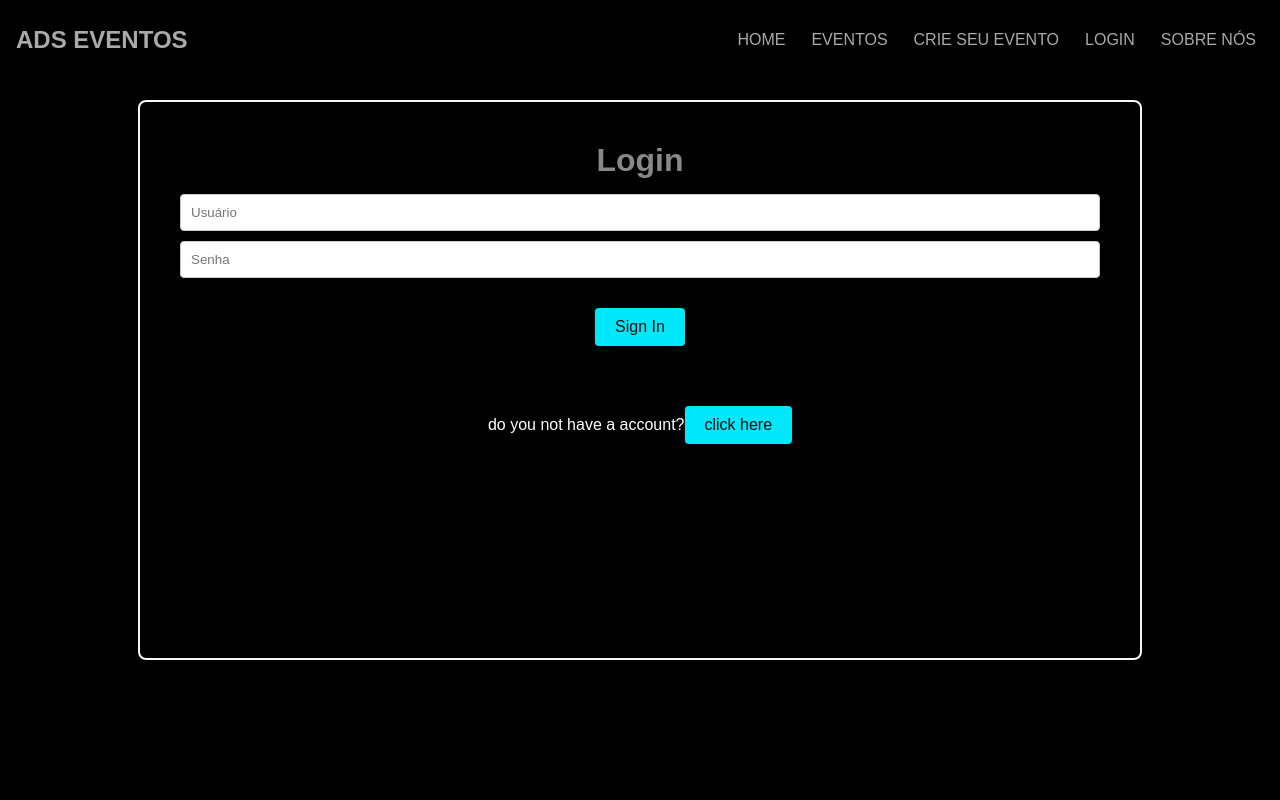
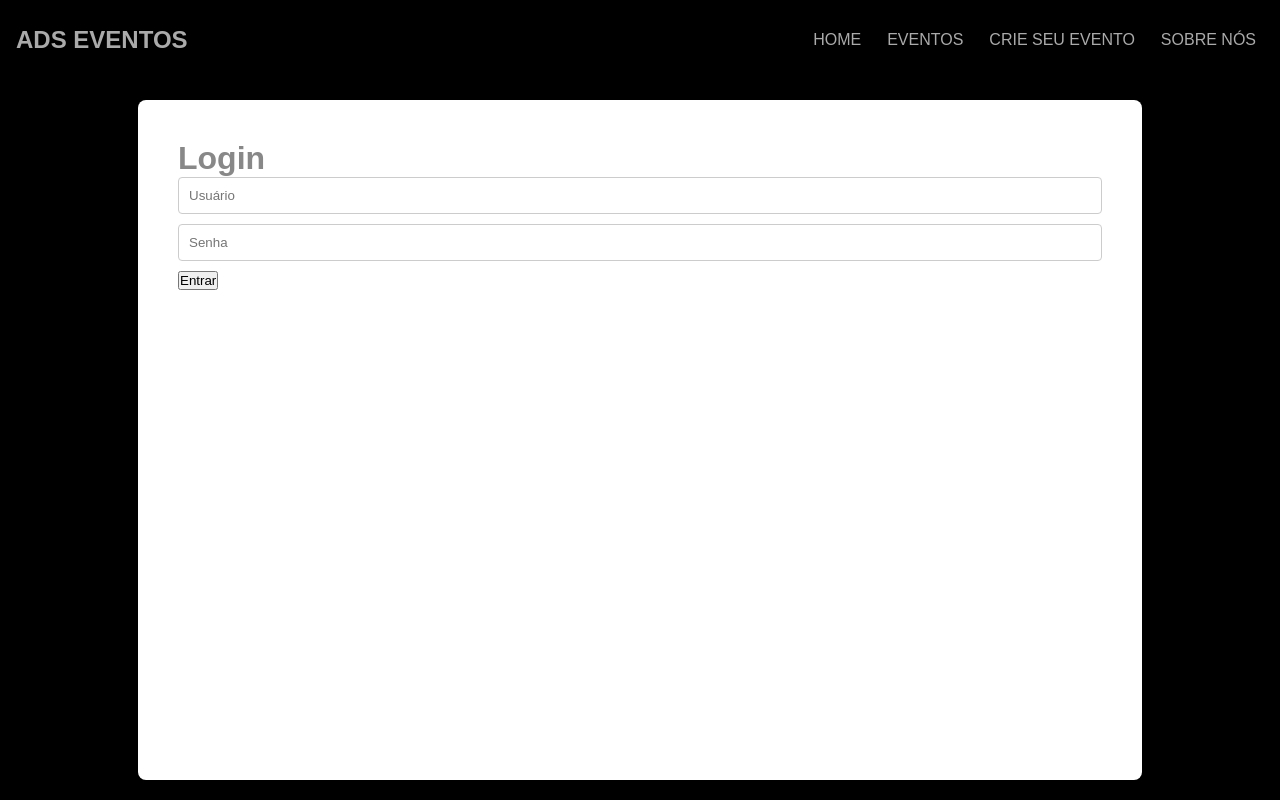
Before and after one commit to FelipeCostaOFM/Projeto-Integrador, a React (Create React App) app in the folder frontend/: page /SignIn in a window 1280 px wide. Built offline with nearby package versions, Linux system fonts and the light colour scheme.

Commit message:
Revert "tela de cadastro e mudanças no estilo"
This reverts commit fe6aabcef7bffd216d0b586ccdaa9b61addffbeb.

```diff
--- a/frontend/src/App.css
+++ b/frontend/src/App.css
@@ -1,28 +1,25 @@
 /* Estilos dos botões */
 button.info-button,
 button[type="crie-evento"] {
-  background-color: #00e7f9;
+  background-color: #28a745;
   border: none;
   border-radius: 4px;
-  color: #0f0f0f;
+  color: white;
   cursor: pointer;
   font-size: 16px;
   margin-bottom: 40px;
   margin-top: 20px;
   padding: 10px 20px;
-  transition: 1,5;
 }
 
 button.info-button:hover,
 button[type="crie-evento"]:hover {
-  color: #ccc;
-  background-color: blue;
+  background-color: #218838;
 }
 
 /* Box matriz das event-box */
 .event-box {
-  align-items: flex-start;
-  background-color: #0f0f0f;
+  align-items: center;
   border: 1px solid #ccc;
   border-radius: 4px;
   box-shadow: 0 0 10px rgba(0, 0, 0, 0.1);
@@ -32,8 +29,13 @@ button[type="crie-evento"]:hover {
   justify-content: space-between;
   margin-bottom: 20px;
   padding: 15px;
-  text-align: start;
+  text-align: center;
   transition: background-color 0.3s ease;
+}
+
+.event-box:hover {
+  background-color: #f2f2f2;
+  box-shadow: 0 0 10px rgba(0, 0, 0, 0.1);
 }
 
 .event-box h2,
@@ -56,6 +58,7 @@ button[type="crie-evento"]:hover {
 
 /* Container principal */
 .container {
+  background-color: #fff;
   border-radius: 8px;
   box-shadow: 0 0 10px rgba(0, 0, 0, 0.1);
   margin: 20px auto;
@@ -114,7 +117,7 @@ button[type="crie-evento"]:hover {
 }
 
 .container2 button[type="submit"] {
-  background-color: #00e7f9;
+  background-color: #28a745;
   border: none;
   border-radius: 4px;
   color: white;
@@ -125,13 +128,12 @@ button[type="crie-evento"]:hover {
 }
 
 .container2 button[type="submit"]:hover {
-  background-color: #00e7f9;
+  background-color: #218838;
 }
 
 /* INPUT e TEXTAREA */
 input[type="text"],
 input[type="password"],
-input[type="email"],
 textarea {
   border: 1px solid #ccc;
   border-radius: 4px;
--- a/frontend/src/Components/Views/Header-Footer/index.css
+++ b/frontend/src/Components/Views/Header-Footer/index.css
@@ -28,7 +28,7 @@ hr {
   transition: color 0.5s, font-size 0.5s;
 }
 .titulo:hover {
-  color: #00e7f9;
+  color: #28a745;
   font-size: 28px;
 }
 
@@ -37,7 +37,7 @@ hr {
 }
 
 .menu li a:hover {
-  color: #00e7f9;
+  color: #28a745;
 }
 
 .cabecalho {
--- a/frontend/src/Components/Views/Header-Footer/index.jsx
+++ b/frontend/src/Components/Views/Header-Footer/index.jsx
@@ -10,7 +10,6 @@ function HeaderPage() {
                         <li><a href="/">Home</a></li>
                         <li><a href="/contato">Eventos</a></li>
                         <li><a href="/contato">Crie seu Evento</a></li>
-                        <li><a href="/SignIn">Login</a></li>
                         <li><a href="/sobre">Sobre nós</a></li>
                     </ul>
                 </nav>
--- a/frontend/src/Components/Views/Login-Cadastro/cadastro.jsx
+++ /dev/null
@@ -1,23 +0,0 @@
-import { Link } from "react-router-dom";
-import "./index.css"
-
-function Cadastro() {
-    return(
-        <>
-            <div class="container-cadastro">
-                <h1>Register</h1>
-                <form id="loginForm">
-                    <input type="text" placeholder="Usuário" id="username" />
-                    <input type="email" placeholder="Email" id="email" />
-                    <input type="password" placeholder="Senha" id="password" />
-                    <input type="password" placeholder="Confirme sua Senha" id="confirm-password" />
-                    <Link to={'/SignIn'}>
-                        <button type="submit">Sign Up</button>
-                    </Link>
-                </form>
-            </div>
-        </>
-    )
-};
-
-export default Cadastro;
--- a/frontend/src/Components/Views/Login-Cadastro/index.css
+++ /dev/null
@@ -1,58 +0,0 @@
-.container-login {
-    text-align: center;
-    border-radius: 8px;
-    border: 2px solid whitesmoke;
-    box-shadow: 0 0 10px rgba(0, 0, 0, 0.1);
-    margin: 20px auto;
-    width: calc(80vw - 20px);
-    max-width: auto;
-    height: 70vh;
-    padding: 40px;
-  }
-
-  .container-cadastro {
-    text-align: center;
-    border: 2px solid whitesmoke;
-    border-radius: 8px;
-    box-shadow: 0 0 10px rgba(0, 0, 0, 0.1);
-    margin: 20px auto;
-    width: calc(80vw - 20px);
-    max-width: auto;
-    height: 70vh;
-    padding: 40px;
-  }
-
-  h1 {
-    margin-bottom: 15px;
-  }
-
-  input {
-
-  }
-
-/* Estilos dos botões */
-button.info-button,
-button[type="submit"],
-button[type="button"] {
-  background-color: #00e7f9;
-  border: none;
-  border-radius: 4px;
-  color: #0f0f0f;
-  cursor: pointer;
-  font-size: 16px;
-  margin-bottom: 40px;
-  margin-top: 20px;
-  padding: 10px 20px;
-  transition: 1,5;
-}
-
-button.info-button:hover,
-button[type="submit"]:hover,
-button[type="button"]:hover {
-  color: #ccc;
-  background-color: blue;
-}
-
-p {
-    color: white;
-}
--- a/frontend/src/Components/Views/Login-Cadastro/login.jsx
+++ b/frontend/src/Components/Views/Login-Cadastro/login.jsx
@@ -1,22 +1,16 @@
 import { Link } from "react-router-dom";
-import "./index.css"
 
 function Login() {
     return(
         <>
-            <div class="container-login">
+            <div class="container">
                 <h1>Login</h1>
                 <form id="loginForm">
                     <input type="text" placeholder="Usuário" id="username" />
                     <input type="password" placeholder="Senha" id="password" />
                     <Link to={'/Home'}>
-                        <button type="submit">Sign In</button>
+                        <button type="submit">Entrar</button>
                     </Link>
-                        <p>do you not have a account?
-                            <Link to={"/SignUp"}>
-                                <button type="button">click here</button>
-                            </Link>
-                        </p>
                 </form>
             </div>
         </>
--- a/frontend/src/Components/index.jsx
+++ b/frontend/src/Components/index.jsx
@@ -3,7 +3,6 @@ import Login from './Views/Login-Cadastro/login';
 import Home from './Views/Principais/home';
 import NewEvent from './Views/Principais/newEvent';
 import HeaderPage from './Views/Header-Footer';
-import Cadastro from './Views/Login-Cadastro/cadastro';
 function Rotas() {
     return(
         <>
@@ -14,7 +13,6 @@ function Rotas() {
                     <Route path='/SignIn' element={ < Login /> } />
                     <Route path='/Home' element={ < Home /> } />
                     <Route path='/NewEvent' element={ < NewEvent /> } />
-                    <Route path='/SignUp' element={ <Cadastro />} />
                 </Routes>
             </BrowserRouter>
         </>
```
